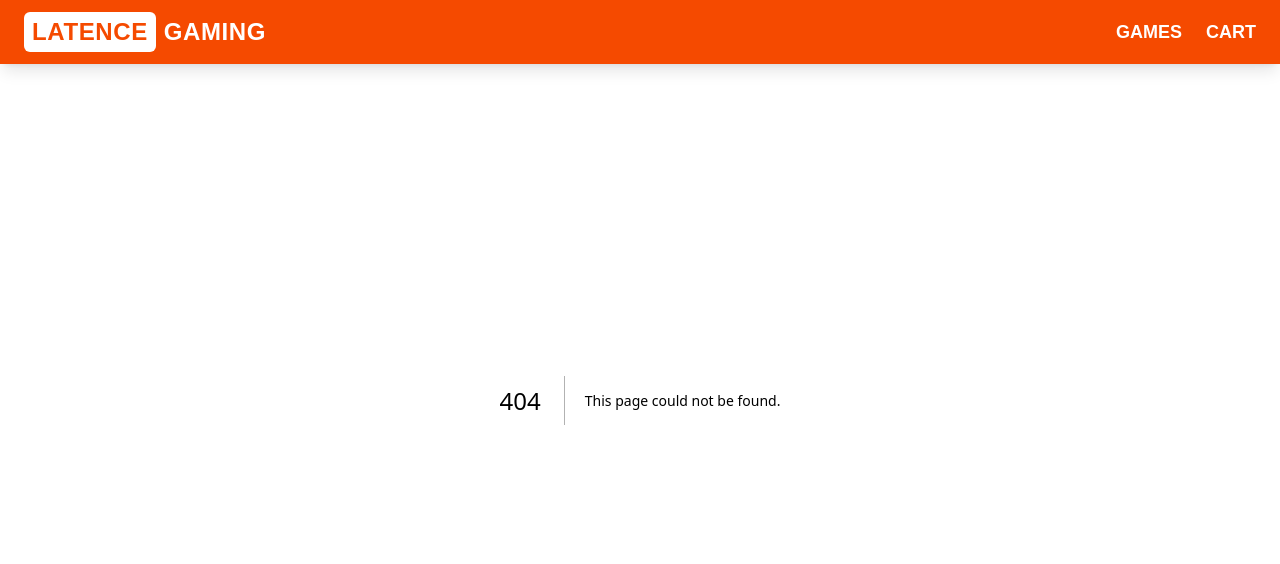
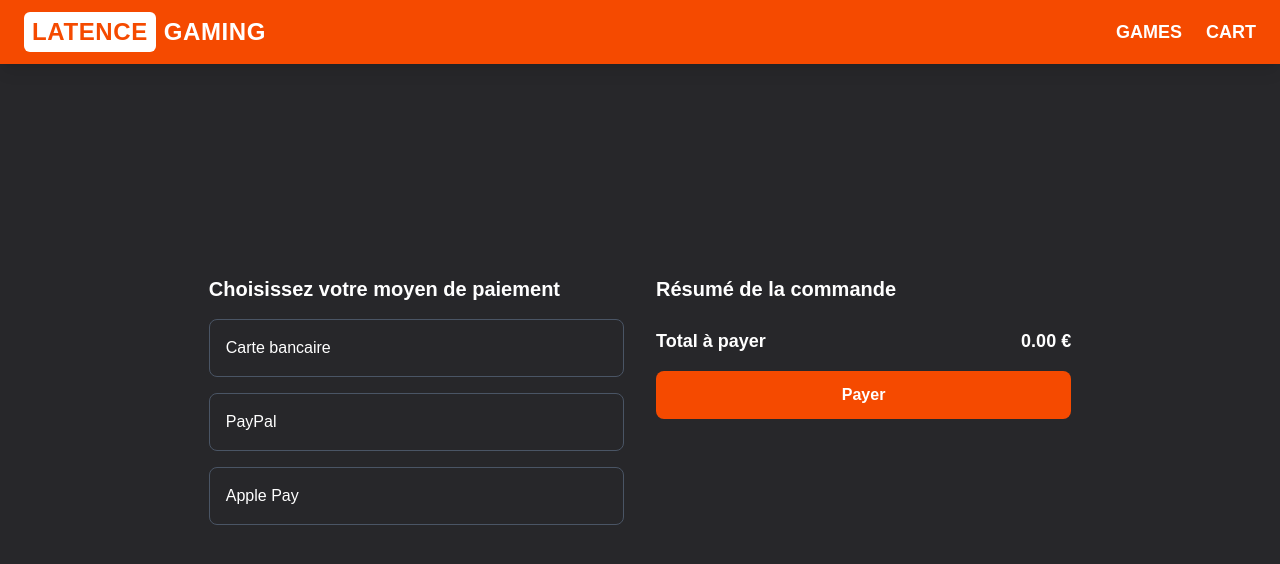
Before and after one commit to LeBibbb/projetNextJS, a Next.js app: page /payement in a window 1280 px wide. Before the commit this address had no page. Shown: the top 564 px of the page. Built offline with nearby package versions, Linux system fonts and the light colour scheme.

Commit message:
page de payement

```diff
--- /dev/null
+++ b/src/app/payement/page.jsx
@@ -0,0 +1,76 @@
+"use client";
+
+import { useState } from "react";
+import { useSelector } from "react-redux";
+import Link from "next/link";
+
+const Payement = () => {
+  const cartItems = useSelector((state) => state.cart.items);
+  const [selectedPayment, setSelectedPayment] = useState(null);
+
+  const totalPrice = cartItems.reduce(
+    (total, item) => total + item.price * item.quantity,
+    0
+  );
+
+  const handlePaymentSelect = (paymentMethod) => {
+    setSelectedPayment(paymentMethod);
+  };
+
+  return (
+    <div className="min-h-screen bg-zinc-800 text-white flex justify-center items-center p-6">
+      <div className="w-11/12 sm:w-7/10 lg:w-7/10 xl:w-7/10 flex">
+        <div className="w-1/2 pr-4">
+          <h2 className="text-xl font-semibold mb-4">Choisissez votre moyen de paiement</h2>
+          <div className="space-y-4">
+            {["Carte bancaire", "PayPal", "Apple Pay"].map((method, index) => (
+              <div
+                key={index}
+                onClick={() => handlePaymentSelect(method)}
+                className={`cursor-pointer p-4 rounded-lg transition duration-300 ${
+                  selectedPayment === method
+                    ? "border-2 border-orange-600"
+                    : "border border-gray-600"
+                }`}
+              >
+                {method}
+              </div>
+            ))}
+          </div>
+        </div>
+
+        <div className="w-1/2 pl-4">
+          <h2 className="text-xl font-semibold mb-4">Résumé de la commande</h2>
+          <ul className="space-y-2 mb-6">
+            {cartItems.map((item, index) => (
+              <li key={index} className="flex justify-between border-b pb-2">
+                <div>
+                  <p className="text-orange-600">{item.title}</p>
+                  <p>{item.quantity} x {item.price} €</p>
+                </div>
+                <p>{(item.quantity * item.price).toFixed(2)} €</p>
+              </li>
+            ))}
+          </ul>
+
+
+          <div className="flex justify-between text-lg font-semibold mb-4">
+            <p>Total à payer</p>
+            <p>{totalPrice.toFixed(2)} €</p>
+          </div>
+
+
+          <Link href="/confirmation">
+            <button
+              className="w-full py-3 bg-orange-600 text-white font-semibold rounded-lg hover:bg-orange-500 transition duration-300"
+            >
+              Payer
+            </button>
+          </Link>
+        </div>
+      </div>
+    </div>
+  );
+};
+
+export default Payement;
--- a/src/components/cart/Cart.jsx
+++ b/src/components/cart/Cart.jsx
@@ -2,6 +2,7 @@
 
 import { useSelector, useDispatch } from "react-redux";
 import { cartActions } from "@/lib/slices/cartSlice";
+import Link from "next/link";
 
 const Cart = () => {
   const cartItems = useSelector((state) => state.cart.items);
@@ -18,9 +19,15 @@ const Cart = () => {
     dispatch(cartActions.removeItem(itemId));
   };
 
+  const handlePayement = () => {
+
+  }
+
+  const totalPrice = cartItems.reduce((total, item) => total + item.price * item.quantity, 0);
+
   return (
     <aside className="fixed z-30 top-16 right-0 w-72 h-full bg-zinc-800 shadow-lg p-4 overflow-y-auto">
-      <h2 className="text-xl font-bold text-orange-600 mb-4">Votre Panier</h2>
+      <h2 className="text-xl font-bold text-white mb-4">Votre Panier</h2>
       {cartItems.length === 0 ? (
         <p className="text-gray-500">Votre panier est vide.</p>
       ) : (
@@ -28,21 +35,24 @@ const Cart = () => {
           {cartItems.map((item, index) => (
             <li key={index} className="flex items-center gap-4 border-b pb-2">
               <img src={item.thumbnail} alt={item.title} className="w-12 h-12 object-cover rounded" />
-              <div className="flex items-center space-x-9">
+              <div className="flex items-center justify-between w-full">
                 <div>
                   <p className="text-orange-600 font-semibold">{item.title}</p>
                   <p className="text-white">{item.price} €</p>
                 </div>
-                <div className="flex border-2 border-white px-1 rounded-full space-x-2">
+
+                <div className="flex items-center border-2 border-white px-1 rounded-full space-x-2 ml-auto">
                   <button
                     onClick={() => handleRemoveItem(item.id)}
-                    className="text-2xl text-white">
+                    className="text-2xl text-white"
+                  >
                     -
                   </button>
                   <p className="pt-1 text-white">{item.quantity}</p>
                   <button
                     onClick={() => handleAddItem(item.id)}
-                    className=" text-2xl text-white fs-">
+                    className="text-2xl text-white"
+                  >
                     +
                   </button>
                 </div>
@@ -51,6 +61,22 @@ const Cart = () => {
           ))}
         </ul>
       )}
+
+      {cartItems.length > 0 && (
+        <div className="mt-4">
+          <div className="flex justify-between items-center text-white font-semibold">
+            <p>Total</p>
+            <p>{totalPrice.toFixed(2)} €</p>
+          </div>
+          <Link href="/payement">
+            <button
+              className="mt-4 w-full py-2 bg-orange-600 text-white font-semibold rounded-lg hover:bg-orange-500 transition duration-300"
+            >
+              Aller au paiement
+            </button>
+          </Link>
+        </div>
+      )}
     </aside>
   );
 };
```
